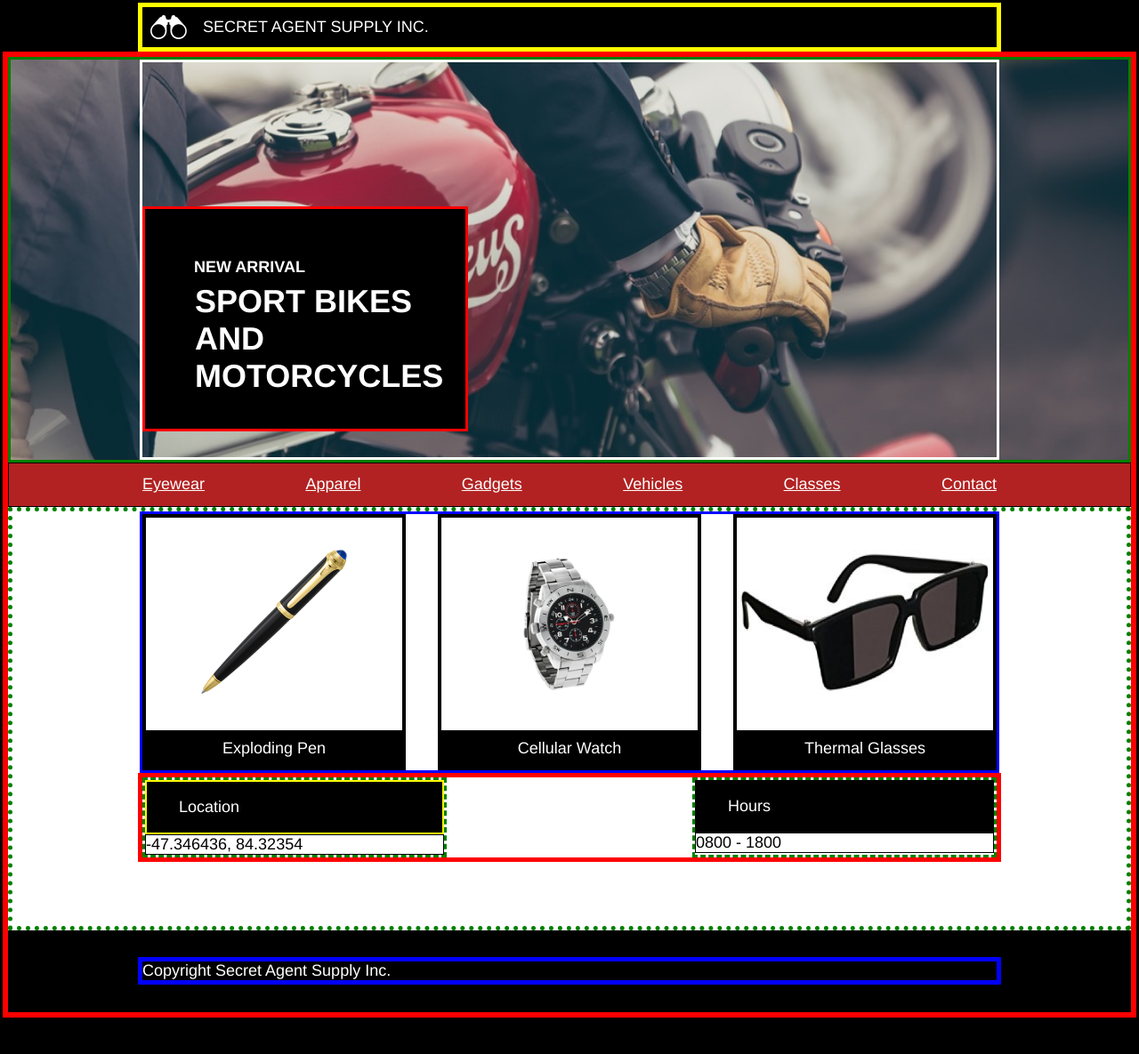
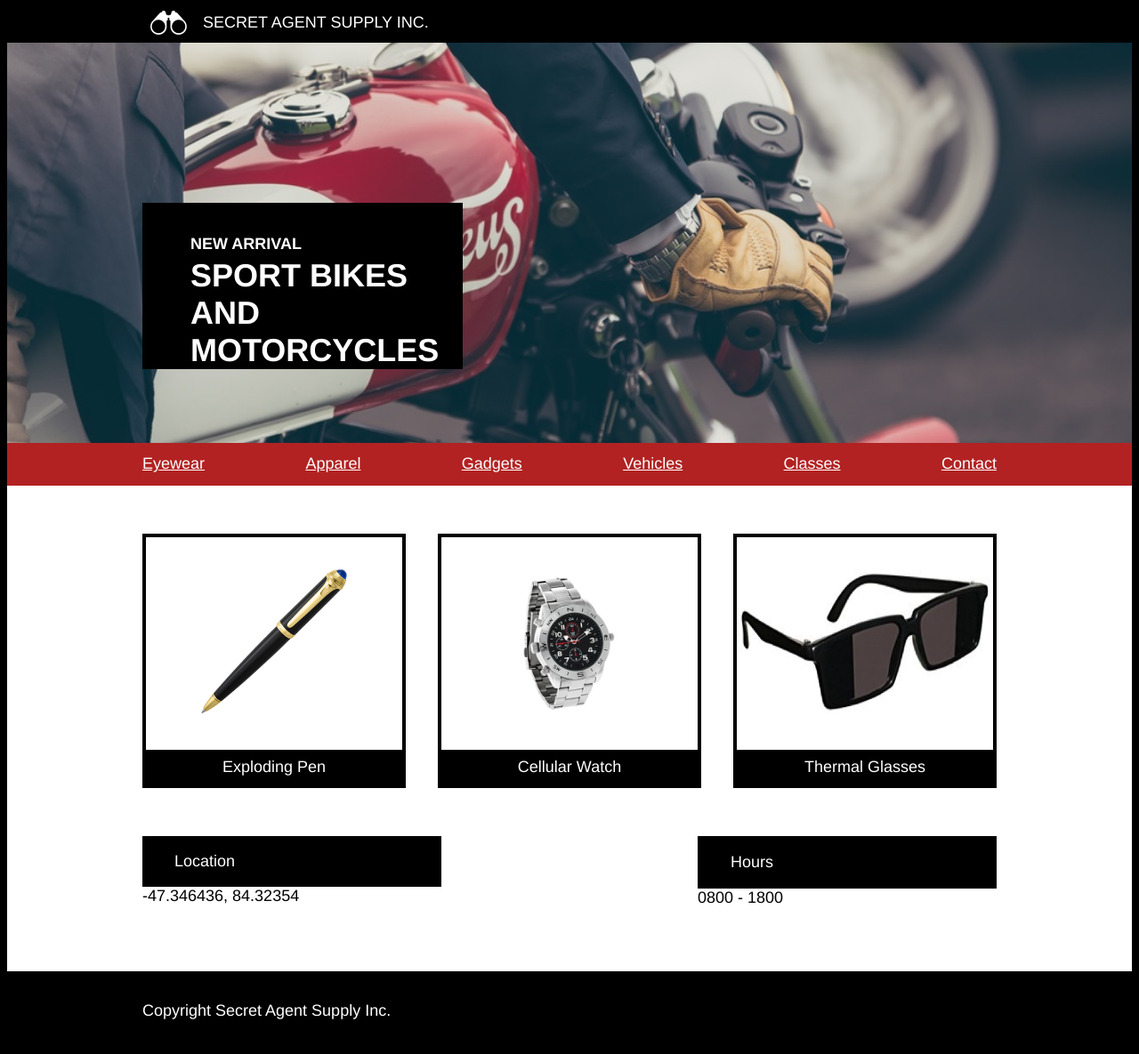
Before and after one commit to Whaddup/secretagentsupply, a plain HTML site: page index.html in a window 1280 px wide. Shown: the part 5-1190 px from the top of the page at 89% size. Before the commit the page ends 1157 px from the top, so only its background shows below. Drawn offline with Linux system fonts and the light colour scheme.

Commit message:
First revision following removal of guidelines

```diff
--- a/css/style.css
+++ b/css/style.css
@@ -14,7 +14,6 @@ background-color: black;
    align-items: center;
    background-color: black;
    width: 960px;
-   border: 5px yellow solid;
  color: white;}
 
 #logo_picture {height: 1.5rem;
@@ -25,11 +24,10 @@ margin-left: 0.5rem;}
  margin-bottom: 0.66rem;}
 
 .overall_container {
-  border: 5px red solid;
 width: 100%;}
 
-.mainbody {
-border: 1px red solid;}
+.mainbody {}
+
 
 .greetingbox_overall {
   height: 25rem;
@@ -39,22 +37,18 @@ border: 1px red solid;}
   background-position: center;
   background-size: cover;
 
-  border: 3px green solid;
   display: flex;
   justify-content: center;
     }
 
-.box_blackbackground {border: 3px red solid;
-width: 20rem;
+.box_blackbackground {width: 20rem;
 background-color: black;}
 
 .middle_greetingbox {width: 960px;
 padding-top: 9rem;
-border: 3px white solid;
 }
 
-.greetingbox_top {border: 1px black solid;
-}
+.greetingbox_top {}
 .greetingbox_top p  {font-size: 1rem;
 font-weight: bold;
 color: white;
@@ -62,9 +56,8 @@ padding-left: 3rem;
 padding-top: 2rem;
 margin-bottom:0.25rem;}
 
-.greetingbox_bottom {border: 1px black solid;}
-.greetingbox_bottom p {border: 1px black solid;
-font-size: 2rem;
+.greetingbox_bottom {}
+.greetingbox_bottom p {font-size: 2rem;
 font-weight: bold;
 color: white;
 padding-left: 3rem;
@@ -74,7 +67,6 @@ margin-top: 0px;}
 
 .menubar {display: flex;
   justify-content: center;
-  border: 1px black solid;
 background-color: firebrick;
 }
 
@@ -94,16 +86,14 @@ justify-content: space-between;} */
 justify-content: center;
 align-items: center;
 flex-direction: column;
-background-color: white;
-border: 5px green dotted;}
+background-color: white;}
 
 
 .image_overall_container {display: flex;
   width: 960px;
 justify-content: space-between;
 align-items: center;
-  border: 3px blue solid;
-}
+margin-top: 3rem;}
 
 .images {border: 4px solid black;
   display: flex;
@@ -118,8 +108,7 @@ padding-bottom: 2rem;}
 .imagebox img {height: 9rem;
 max-width: 100%;}
 
-.caption_box {border: 1px solid black;
-width: 100%;
+.caption_box {width: 100%;
 display: flex;
 justify-content: center;
 background-color: black;
@@ -131,16 +120,14 @@ padding-bottom: 0.5rem;}
 .locationhours_box {
 width: 960px;
 margin-bottom: 4rem;
-  border: 5px red solid;
+margin-top: 3rem;
   display: flex;
 flex-direction: row;
 justify-content: space-between;}
 
-.location_enclosure , .hours_enclosure {width: 35%;
-border: 3px green dashed;}
+.location_enclosure , .hours_enclosure {width: 35%; }
 
-.location_box_top {border: 2px yellow solid;
-  padding-top: 1rem;
+.location_box_top {padding-top: 1rem;
   padding-bottom: 1rem;
   background-color: black;
   color: white;
@@ -152,7 +139,7 @@ margin-bottom: 1rem;}
 #hours_caption {margin-left: 2rem;}
 
 
-.location_box_bottom {border: 1px black solid;}
+.location_box_bottom {}
 
 .hours_box_top {border: 1px black solid;
 padding-top: 1rem;
@@ -160,17 +147,14 @@ padding-bottom: 1rem;
 background-color: black;
 color: white;}
 
-.hours_box_bottom {border: 1px black solid;}
+.hours_box_bottom {}
 
-.footer {border: 1px black solid;
-display: flex;
+.footer {display: flex;
 height: 5rem;
 justify-content: center;
 align-items: center;
 background-color: black;}
 
-.copyrightnotice { width: 960px;
-  border: 5px blue solid
-}
+.copyrightnotice { width: 960px;}
 
 .copyrightnotice span {color: white;}
```
